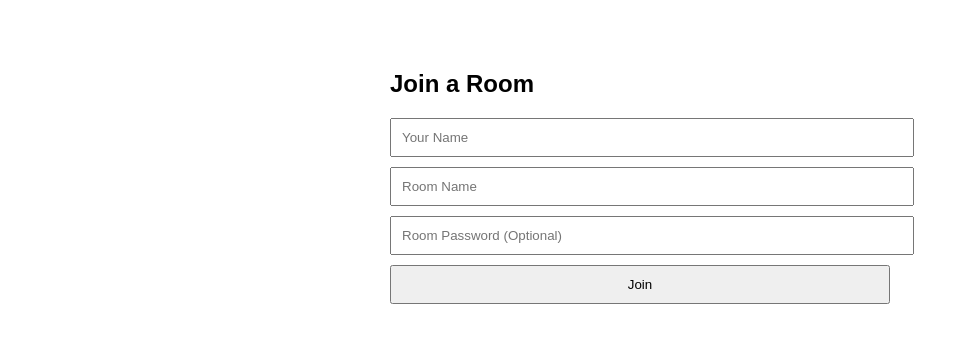
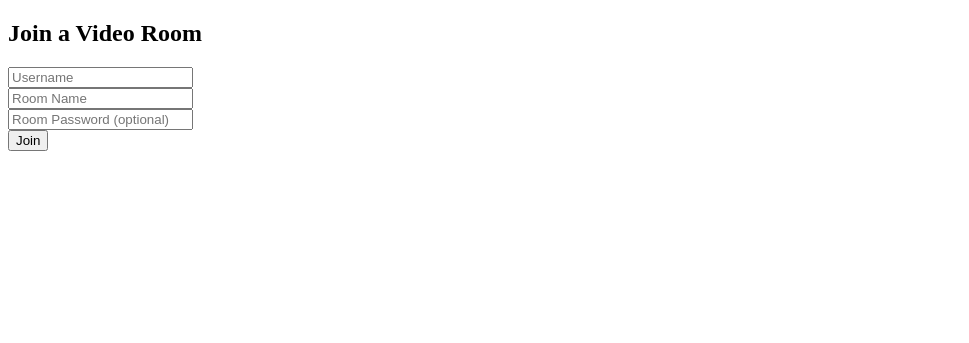
Before and after one commit to Airin100/webrtc-flask-app, a Flask app: page / in a window 1280 px wide. Shown: the top 343 px of the page, without its empty margins (0-969 px from the left). Run offline with Flask 3, Linux system fonts and the light colour scheme.

Commit message:
Add templates and static file

```diff
--- a/templates/login.html
+++ b/templates/login.html
@@ -1,38 +1,17 @@
 <!DOCTYPE html>
 <html>
 <head>
-    <title>Join Room</title>
-    <style>
-        body {
-            font-family: sans-serif;
-            max-width: 500px;
-            margin: auto;
-            padding-top: 50px;
-        }
-        input, button {
-            display: block;
-            width: 100%;
-            margin: 10px 0;
-            padding: 10px;
-        }
-        .error {
-            color: red;
-            font-size: 14px;
-            margin-bottom: 10px;
-        }
-    </style>
+    <title>Login</title>
 </head>
 <body>
-    <h2>Join a Room</h2>
-
+    <h2>Join a Video Room</h2>
     {% if error %}
-    <div class="error">{{ error }}</div>
+        <p style="color: red;">{{ error }}</p>
     {% endif %}
-
     <form method="POST">
-        <input type="text" name="username" placeholder="Your Name" required>
-        <input type="text" name="room" placeholder="Room Name" required>
-        <input type="password" name="password" placeholder="Room Password (Optional)">
+        <input type="text" name="username" placeholder="Username" required><br>
+        <input type="text" name="room" placeholder="Room Name" required><br>
+        <input type="password" name="password" placeholder="Room Password (optional)"><br>
         <button type="submit">Join</button>
     </form>
 </body>
```
